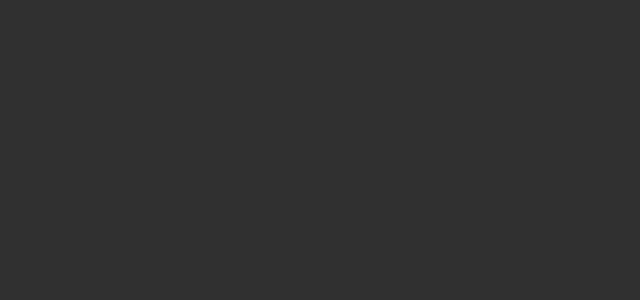
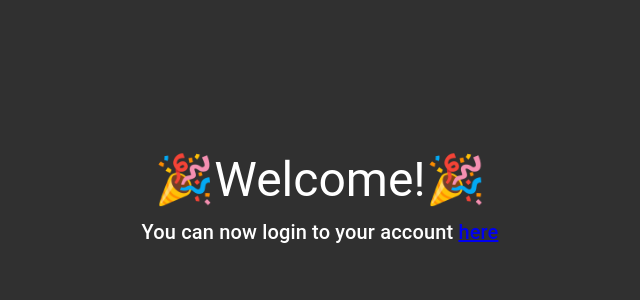
Before and after one commit to fmtabbara/pairproject, a React (Create React App) app in the folder client/: page /register-success in a window 1280 px wide. Shown: the top 300 px of the page, without its empty margins (320-960 px from the left). Built offline with nearby package versions, Linux system fonts and the light colour scheme.

Commit message:
finish register route

```diff
--- a/client/src/App.js
+++ b/client/src/App.js
@@ -6,6 +6,7 @@ import { Register } from './routes/register'
 import { Login } from './routes/login'
 import { CssBaseline } from '@material-ui/core'
 import { Todos } from './routes/todos'
+import { RegisterSuccess } from './routes/register-success'
 
 const theme = createMuiTheme({
   palette: {
@@ -23,11 +24,14 @@ const App = () => {
             <Route path="/register">
               <Register />
             </Route>
-            <Route path="/login">
-              <Login />
+            <Route path="/register-success">
+              <RegisterSuccess />
             </Route>
             <Route path="/todos">
               <Todos />
+            </Route>
+            <Route path="/">
+              <Login />
             </Route>
           </Switch>
         </Router>
--- a/client/src/routes/login/index.jsx
+++ b/client/src/routes/login/index.jsx
@@ -97,7 +97,7 @@ export const Login = () => {
                 </Grid>
               </Grid>
               <FormHelperText id="my-helper-text">
-                Register <Link to="/register">here</Link>.
+                Register <Link to="/register">here</Link>
               </FormHelperText>
             </FormControl>
           </form>
--- /dev/null
+++ b/client/src/routes/register-success/index.jsx
@@ -0,0 +1,31 @@
+import React from 'react'
+import { Link } from 'react-router-dom'
+import { Typography, Grid } from '@material-ui/core'
+import { Page } from '../../components/page'
+import { useTheme } from '@material-ui/styles'
+
+export const RegisterSuccess = () => {
+  const theme = useTheme()
+  return (
+    <Page>
+      <Grid
+        style={{
+          margin: theme.spacing(15, 1, 1, 1),
+        }}
+        container
+        direction="column"
+        alignItems="center"
+        spacing={2}
+      >
+        <Grid item>
+          <Typography variant="h3">🎉Welcome!🎉</Typography>
+        </Grid>
+        <Grid>
+          <Typography variant="h6">
+            You can now login to your account <Link to="/login">here</Link>
+          </Typography>
+        </Grid>
+      </Grid>
+    </Page>
+  )
+}
--- a/client/src/routes/register/index.jsx
+++ b/client/src/routes/register/index.jsx
@@ -13,12 +13,13 @@ import { Page } from '../../components/page'
 import { Loading } from '../../components/loading/loading'
 
 import { useFetch } from '../../hooks/useFetch'
-import { Link } from 'react-router-dom'
+import { Link, useHistory } from 'react-router-dom'
 import { useEffect } from 'react'
 
 export const Register = ({ withConfirmPassword }) => {
-  const { fetch, loading, error: fetchError } = useFetch()
+  const { fetch, loading, error: fetchError, results } = useFetch()
   const theme = useTheme()
+  const history = useHistory()
 
   const [username, setUsername] = useState('')
   const [password, setPassword] = useState('')
@@ -28,6 +29,12 @@ export const Register = ({ withConfirmPassword }) => {
   useEffect(() => {
     setError(fetchError)
   }, [fetchError])
+
+  useEffect(() => {
+    if (results?.success) {
+      history.push('/register-success')
+    }
+  }, [results])
 
   const onRegister = ({ username, password }) => {
     fetch('/register', {
@@ -120,7 +127,7 @@ export const Register = ({ withConfirmPassword }) => {
                 </Grid>
               </Grid>
               <FormHelperText id="my-helper-text">
-                Login <Link to="/login">here</Link>.
+                Login <Link to="/login">here</Link>
               </FormHelperText>
             </FormControl>
           </form>
```
Also changed, not shown: 1 other file (tests, documents, lock files or other folders).
